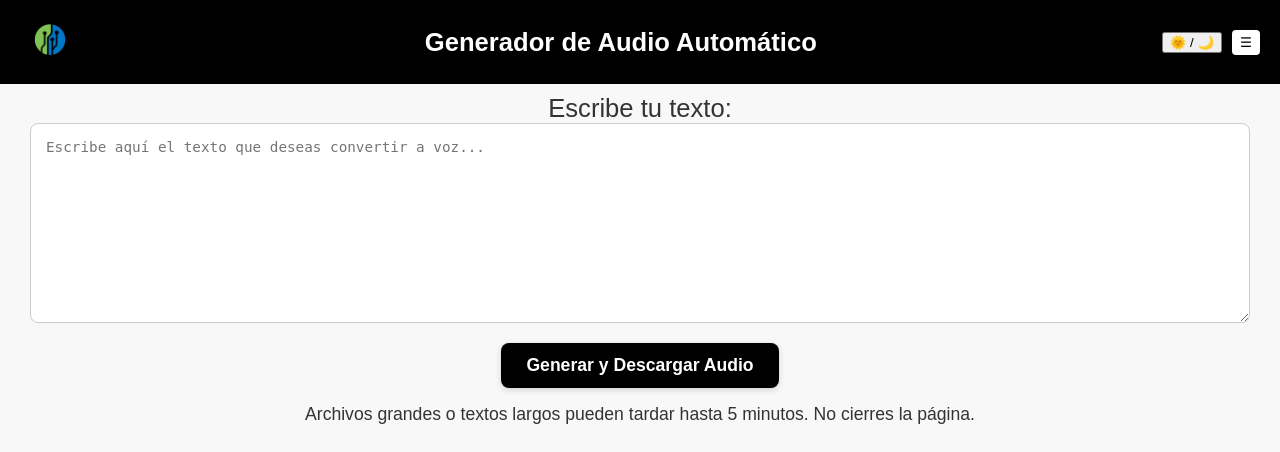
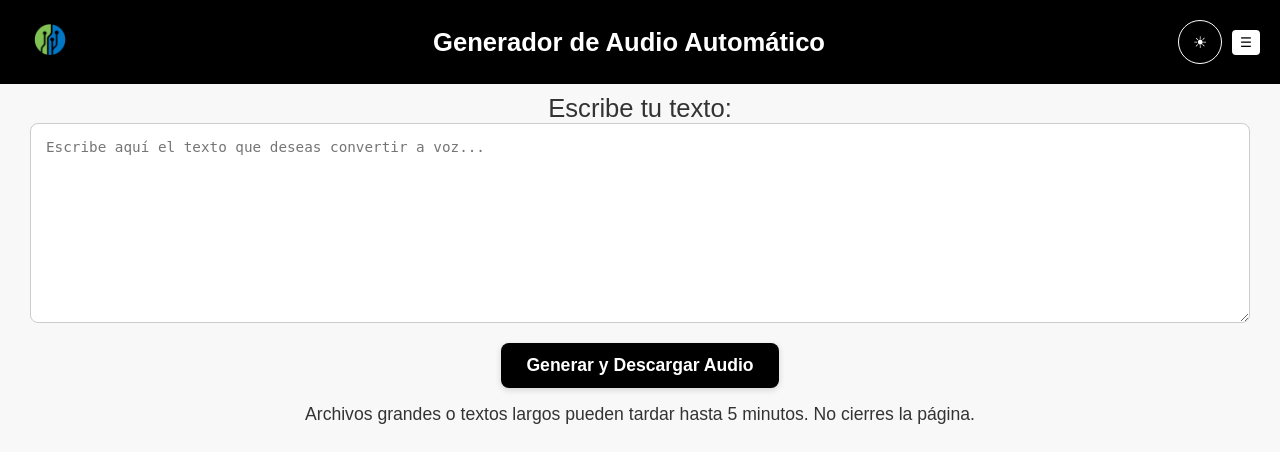
Before and after one commit to Alvaro-777/Proyecto, a Symfony app: template OretanIA/templates/audio.html.twig in a window 1280 px wide. Shown: the top 452 px of the page. Run offline with Twig, Linux system fonts and the light colour scheme; the template is opened without the code that fills it, so the values that code supplies are empty; some libraries are stand-ins or nearby versions.

Commit message:
Cambio del boton de oscuro

```diff
--- a/OretanIA/public/css/style.css
+++ b/OretanIA/public/css/style.css
@@ -877,3 +877,57 @@ body.oscuro .audio input[type="submit"]:hover,body.oscuro .audio input[type="fil
 body.oscuro .sesion {
     color: #ddd;
 }
+
+/* --- BOTÓN MODO OSCURO --- */
+.modo-btn {
+    width: 44px;
+    height: 44px;
+    border-radius: 50%;
+    border: 1px solid #fff;
+    background: transparent;
+    cursor: pointer;
+    position: relative;
+    transition: background 0.3s, border 0.3s;
+}
+
+.modo-btn span {
+    position: absolute;
+    inset: 0;
+    display: flex;
+    align-items: center;
+    justify-content: center;
+    font-size: 1rem;   /* ⬅ iconos más grandes */
+    color: #fff;        /* ⬅ color blanco */
+    transition: opacity 0.3s, transform 0.3s;
+}
+
+/* Iconos hechos con CSS */
+.icon-sun::before {
+    content: "☀";
+}
+
+.icon-moon::before {
+    content: "☾";
+}
+
+/* Estado claro */
+.icon-moon {
+    opacity: 0;
+    transform: scale(0.6);
+}
+
+/* Estado oscuro */
+body.oscuro .icon-sun {
+    opacity: 0;
+    transform: scale(0.6);
+}
+
+body.oscuro .icon-moon {
+    opacity: 1;
+    transform: scale(1);
+}
+
+/* Hover */
+.modo-btn:hover {
+    background: rgba(255,255,255,0.15);
+}
--- a/OretanIA/templates/base.html.twig
+++ b/OretanIA/templates/base.html.twig
@@ -15,7 +15,10 @@
     </div>
     <h1 class="titulo">{% block cabecera %}Oretan-IA{% endblock %}</h1>
     <div class="modo">
-        <button id="modo-toggle">🌞 / 🌙</button>
+        <button id="modo-toggle" class="modo-btn" aria-label="Cambiar modo">
+            <span class="icon-sun"></span>
+            <span class="icon-moon"></span>
+        </button>
         <div class="menu">
             <button class="menu-btn">☰</button>
             <div class="menu-content">
```
Also changed, not shown: OretanIA/public/css/index.css (line endings or trailing spaces).
